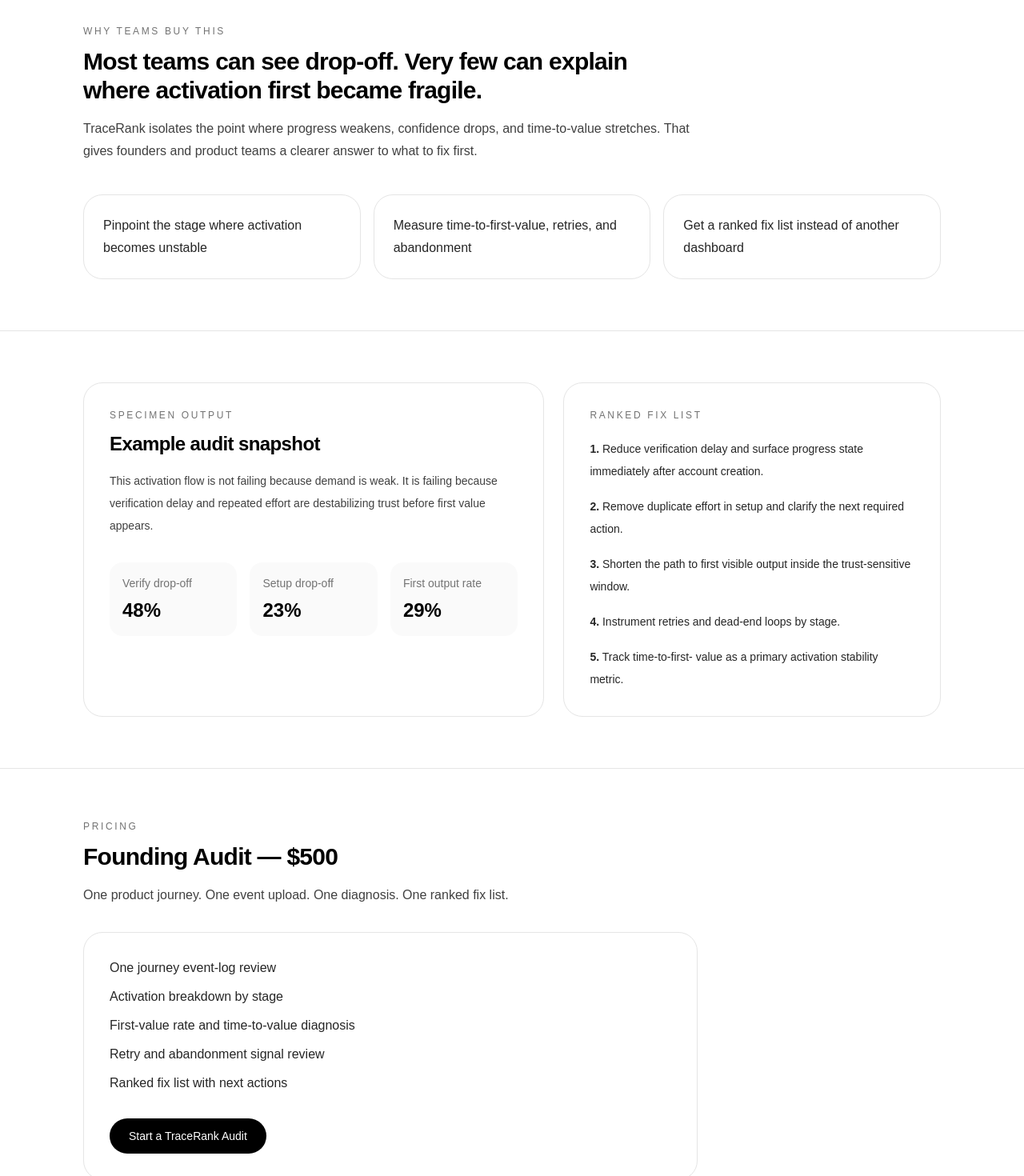
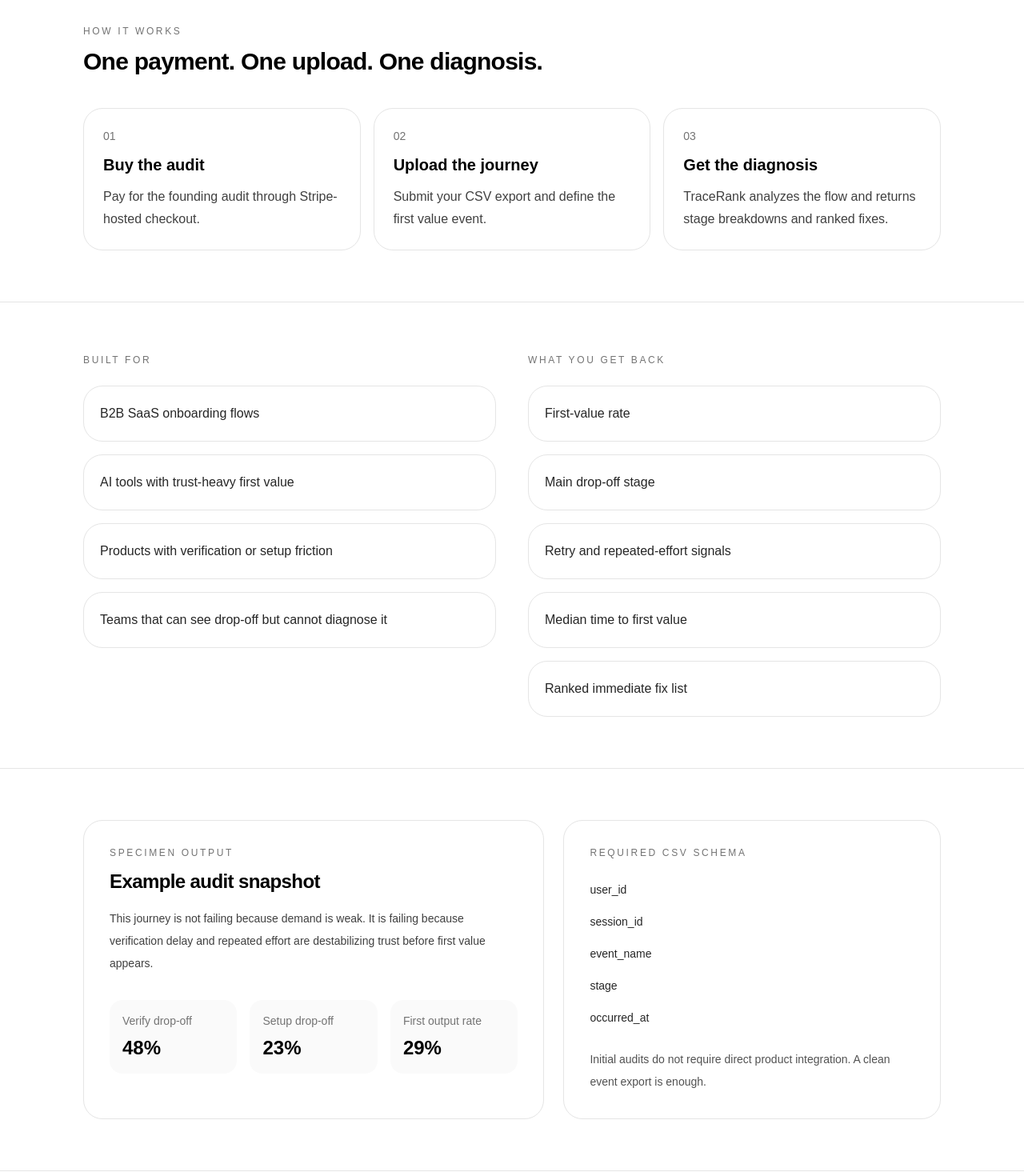
Before and after one commit to avadavisstudio/tracerank-v1, a Next.js app: page / in a window 1280 px wide. Shown: the part 600-2070 px from the top of the page at 80% size. Built offline with nearby package versions, Linux system fonts and the light colour scheme; no server answers.

Commit message:
Add Stripe-first revenue flow and specimen page

```diff
--- a/src/app/page.tsx
+++ b/src/app/page.tsx
@@ -1,9 +1,25 @@
-import Link from "next/link";
+const paymentLink =
+  process.env.NEXT_PUBLIC_STRIPE_PAYMENT_LINK_URL || "/start";
 
 const bullets = [
   "Pinpoint the stage where activation becomes unstable",
   "Measure time-to-first-value, retries, and abandonment",
   "Get a ranked fix list instead of another dashboard",
+];
+
+const builtFor = [
+  "B2B SaaS onboarding flows",
+  "AI tools with trust-heavy first value",
+  "Products with verification or setup friction",
+  "Teams that can see drop-off but cannot diagnose it",
+];
+
+const deliverables = [
+  "First-value rate",
+  "Main drop-off stage",
+  "Retry and repeated-effort signals",
+  "Median time to first value",
+  "Ranked immediate fix list",
 ];
 
 const faqs = [
@@ -13,9 +29,14 @@
       "B2B SaaS and AI products with multi-step onboarding, setup, verification, or first-value flows.",
   },
   {
-    question: "What data do I need?",
+    question: "What do I need to provide?",
     answer:
       "A CSV export with user_id, session_id, event_name, stage, and occurred_at columns.",
+  },
+  {
+    question: "What do I receive?",
+    answer:
+      "One paid founding audit with activation diagnosis, stage breakdown, retry signals, and a ranked fix list.",
   },
   {
     question: "Is this a full analytics replacement?",
@@ -37,18 +58,18 @@
               Find where activation actually breaks.
             </h1>
             <p className="mt-6 max-w-2xl text-lg leading-8 text-neutral-700">
-              Upload a journey event export and get a ranked diagnosis of the
-              stages, delays, retries, and abandonment patterns hurting first
-              value.
+              Buy a founding audit, upload a journey export, and get a ranked
+              diagnosis of the stages, delays, retries, and abandonment patterns
+              hurting first value.
             </p>
 
             <div className="mt-8 flex flex-col gap-3 sm:flex-row">
-              <Link
-                href="/start"
+              <a
+                href={paymentLink}
                 className="inline-flex items-center justify-center rounded-full bg-black px-6 py-3 text-sm font-medium text-white transition hover:opacity-90"
               >
-                Start a TraceRank Audit
-              </Link>
+                Buy Founding Audit
+              </a>
 
               <a
                 href="#pricing"
@@ -92,35 +113,80 @@
         <div className="mx-auto max-w-6xl px-6 py-16 md:px-10">
           <div className="max-w-3xl">
             <p className="text-xs font-medium uppercase tracking-[0.22em] text-neutral-500">
-              Why teams buy this
+              How it works
             </p>
             <h2 className="mt-3 text-3xl font-semibold tracking-tight">
-              Most teams can see drop-off. Very few can explain where activation
-              first became fragile.
+              One payment. One upload. One diagnosis.
             </h2>
-            <p className="mt-4 text-base leading-7 text-neutral-700">
-              TraceRank isolates the point where progress weakens, confidence
-              drops, and time-to-value stretches. That gives founders and
-              product teams a clearer answer to what to fix first.
+          </div>
+
+          <div className="mt-10 grid gap-4 md:grid-cols-3">
+            <div className="rounded-3xl border border-neutral-200 p-6">
+              <p className="text-sm font-medium text-neutral-500">01</p>
+              <h3 className="mt-3 text-xl font-semibold">Buy the audit</h3>
+              <p className="mt-3 text-base leading-7 text-neutral-700">
+                Pay for the founding audit through Stripe-hosted checkout.
               </p>
             </div>
 
-          <div className="mt-10 grid gap-4 md:grid-cols-3">
-            {bullets.map((bullet) => (
-              <div
-                key={bullet}
-                className="rounded-3xl border border-neutral-200 p-6"
-              >
-                <p className="text-base leading-7 text-neutral-800">{bullet}</p>
+            <div className="rounded-3xl border border-neutral-200 p-6">
+              <p className="text-sm font-medium text-neutral-500">02</p>
+              <h3 className="mt-3 text-xl font-semibold">Upload the journey</h3>
+              <p className="mt-3 text-base leading-7 text-neutral-700">
+                Submit your CSV export and define the first value event.
+              </p>
             </div>
-            ))}
+
+            <div className="rounded-3xl border border-neutral-200 p-6">
+              <p className="text-sm font-medium text-neutral-500">03</p>
+              <h3 className="mt-3 text-xl font-semibold">Get the diagnosis</h3>
+              <p className="mt-3 text-base leading-7 text-neutral-700">
+                TraceRank analyzes the flow and returns stage breakdowns and
+                ranked fixes.
+              </p>
+            </div>
           </div>
         </div>
       </section>
 
       <section className="border-b border-neutral-200">
-        <div className="mx-auto max-w-6xl px-6 py-16 md:px-10">
-          <div className="grid gap-6 lg:grid-cols-[1.1fr_0.9fr]">
+        <div className="mx-auto grid max-w-6xl gap-10 px-6 py-16 md:px-10 lg:grid-cols-2">
+          <div>
+            <p className="text-xs font-medium uppercase tracking-[0.22em] text-neutral-500">
+              Built for
+            </p>
+            <div className="mt-6 grid gap-4">
+              {builtFor.map((item) => (
+                <div
+                  key={item}
+                  className="rounded-3xl border border-neutral-200 p-5"
+                >
+                  <p className="text-base leading-7 text-neutral-800">{item}</p>
+                </div>
+              ))}
+            </div>
+          </div>
+
+          <div>
+            <p className="text-xs font-medium uppercase tracking-[0.22em] text-neutral-500">
+              What you get back
+            </p>
+            <div className="mt-6 grid gap-4">
+              {deliverables.map((item) => (
+                <div
+                  key={item}
+                  className="rounded-3xl border border-neutral-200 p-5"
+                >
+                  <p className="text-base leading-7 text-neutral-800">{item}</p>
+                </div>
+              ))}
+            </div>
+          </div>
+        </div>
+      </section>
+
+      <section className="border-b border-neutral-200">
+        <div className="mx-auto grid max-w-6xl gap-6 px-6 py-16 md:px-10 lg:grid-cols-[1.1fr_0.9fr]">
           <div className="rounded-3xl border border-neutral-200 p-8">
             <p className="text-xs font-medium uppercase tracking-[0.22em] text-neutral-500">
               Specimen output
@@ -129,9 +195,9 @@
               Example audit snapshot
             </h3>
             <p className="mt-4 text-sm leading-7 text-neutral-700">
-                This activation flow is not failing because demand is weak. It
-                is failing because verification delay and repeated effort are
-                destabilizing trust before first value appears.
+              This journey is not failing because demand is weak. It is failing
+              because verification delay and repeated effort are destabilizing
+              trust before first value appears.
             </p>
 
             <div className="mt-8 grid gap-4 sm:grid-cols-3">
@@ -152,32 +218,19 @@
 
           <div className="rounded-3xl border border-neutral-200 p-8">
             <p className="text-xs font-medium uppercase tracking-[0.22em] text-neutral-500">
-                Ranked fix list
+              Required CSV schema
             </p>
-              <ol className="mt-5 space-y-4 text-sm leading-7 text-neutral-800">
-                <li>
-                  <span className="font-semibold">1.</span> Reduce verification
-                  delay and surface progress state immediately after account
-                  creation.
-                </li>
-                <li>
-                  <span className="font-semibold">2.</span> Remove duplicate
-                  effort in setup and clarify the next required action.
-                </li>
-                <li>
-                  <span className="font-semibold">3.</span> Shorten the path to
-                  first visible output inside the trust-sensitive window.
-                </li>
-                <li>
-                  <span className="font-semibold">4.</span> Instrument retries
-                  and dead-end loops by stage.
-                </li>
-                <li>
-                  <span className="font-semibold">5.</span> Track time-to-first-
-                  value as a primary activation stability metric.
-                </li>
-              </ol>
+            <div className="mt-6 space-y-3 text-sm leading-7 text-neutral-800">
+              <p>user_id</p>
+              <p>session_id</p>
+              <p>event_name</p>
+              <p>stage</p>
+              <p>occurred_at</p>
             </div>
+            <p className="mt-6 text-sm leading-7 text-neutral-600">
+              Initial audits do not require direct product integration. A clean
+              event export is enough.
+            </p>
           </div>
         </div>
       </section>
@@ -189,11 +242,10 @@
               Pricing
             </p>
             <h2 className="mt-3 text-3xl font-semibold tracking-tight">
-              Founding Audit — $500
+              Founding Audit — $249
             </h2>
             <p className="mt-4 text-base leading-7 text-neutral-700">
-              One product journey. One event upload. One diagnosis. One ranked
-              fix list.
+              One journey export. One paid diagnosis. One ranked fix list.
             </p>
           </div>
 
@@ -203,16 +255,16 @@
               <li>Activation breakdown by stage</li>
               <li>First-value rate and time-to-value diagnosis</li>
               <li>Retry and abandonment signal review</li>
-              <li>Ranked fix list with next actions</li>
+              <li>Ranked immediate fix list</li>
             </ul>
 
             <div className="mt-8">
-              <Link
-                href="/start"
+              <a
+                href={paymentLink}
                 className="inline-flex items-center justify-center rounded-full bg-black px-6 py-3 text-sm font-medium text-white transition hover:opacity-90"
               >
-                Start a TraceRank Audit
-              </Link>
+                Buy Founding Audit
+              </a>
             </div>
           </div>
         </div>
@@ -253,17 +305,17 @@
               Stop guessing where activation breaks.
             </h2>
             <p className="mt-4 max-w-2xl text-base leading-7 text-white/80">
-              Upload the journey. Get the diagnosis. Fix what is actually
-              costing conversion.
+              Buy the audit, upload the journey, and get a diagnosis you can act
+              on.
             </p>
 
             <div className="mt-8">
-              <Link
-                href="/start"
+              <a
+                href={paymentLink}
                 className="inline-flex items-center justify-center rounded-full bg-white px-6 py-3 text-sm font-medium text-black transition hover:bg-neutral-200"
               >
-                Start a TraceRank Audit
-              </Link>
+                Buy Founding Audit
+              </a>
             </div>
           </div>
         </div>
--- /dev/null
+++ b/src/app/specimen/page.tsx
@@ -0,0 +1,68 @@
+export default function SpecimenPage() {
+  return (
+    <main className="min-h-screen bg-white text-black">
+      <section className="border-b border-neutral-200">
+        <div className="mx-auto max-w-5xl px-6 py-16 md:px-10">
+          <p className="text-xs font-medium uppercase tracking-[0.22em] text-neutral-500">
+            TraceRank Specimen
+          </p>
+          <h1 className="mt-3 text-4xl font-semibold tracking-tight md:text-5xl">
+            Public-safe example audit
+          </h1>
+          <p className="mt-4 max-w-2xl text-base leading-7 text-neutral-700">
+            This specimen shows the kind of diagnostic output TraceRank produces
+            from a structured journey export.
+          </p>
+        </div>
+      </section>
+
+      <section className="border-b border-neutral-200">
+        <div className="mx-auto grid max-w-6xl gap-6 px-6 py-14 md:grid-cols-2 lg:grid-cols-4 md:px-10">
+          <div className="rounded-3xl border border-neutral-200 p-6">
+            <p className="text-sm text-neutral-500">First-value rate</p>
+            <p className="mt-2 text-2xl font-semibold">29%</p>
+          </div>
+          <div className="rounded-3xl border border-neutral-200 p-6">
+            <p className="text-sm text-neutral-500">Time to first value</p>
+            <p className="mt-2 text-2xl font-semibold">8m 42s</p>
+          </div>
+          <div className="rounded-3xl border border-neutral-200 p-6">
+            <p className="text-sm text-neutral-500">Main drop-off stage</p>
+            <p className="mt-2 text-2xl font-semibold">Verify</p>
+          </div>
+          <div className="rounded-3xl border border-neutral-200 p-6">
+            <p className="text-sm text-neutral-500">Top retry signal</p>
+            <p className="mt-2 text-2xl font-semibold">verify_email</p>
+          </div>
+        </div>
+      </section>
+
+      <section className="border-b border-neutral-200">
+        <div className="mx-auto grid max-w-6xl gap-6 px-6 py-14 md:px-10 lg:grid-cols-[1.1fr_0.9fr]">
+          <div className="rounded-3xl border border-neutral-200 p-8">
+            <p className="text-xs font-medium uppercase tracking-[0.22em] text-neutral-500">
+              Audit snapshot
+            </p>
+            <p className="mt-4 text-base leading-8 text-neutral-800">
+              This activation journey is not failing because awareness is weak.
+              It is failing because verification delay and repeated effort are
+              destabilizing progress before first value appears.
+            </p>
+          </div>
+
+          <div className="rounded-3xl border border-neutral-200 p-8">
+            <p className="text-xs font-medium uppercase tracking-[0.22em] text-neutral-500">
+              Immediate fixes
+            </p>
+            <ol className="mt-4 space-y-3 text-sm leading-7 text-neutral-800">
+              <li>1. Reduce verification delay immediately after account creation</li>
+              <li>2. Remove repeated verification attempts and unclear error states</li>
+              <li>3. Shorten the path from verification into first visible output</li>
+              <li>4. Track retry loops and dead-end states by stage</li>
+            </ol>
+          </div>
+        </div>
+      </section>
+    </main>
+  );
+}
--- a/src/app/start/page.tsx
+++ b/src/app/start/page.tsx
@@ -9,11 +9,11 @@
             TraceRank Intake
           </p>
           <h1 className="mt-3 text-4xl font-semibold tracking-tight md:text-5xl">
-            Start a TraceRank Audit
+            Submit your paid audit intake
           </h1>
           <p className="mt-4 max-w-2xl text-base leading-7 text-neutral-700">
-            Submit your journey export and define the first value event you want
-            measured. This intake is the front door for the founding audit.
+            Upload your journey export and define the first value event you want
+            measured. This intake powers the founding audit you already bought.
           </p>
         </div>
       </section>
@@ -30,11 +30,11 @@
                 What happens next
               </p>
               <ol className="mt-4 space-y-3 text-sm leading-7 text-neutral-700">
-                <li>1. You submit event-log intake details</li>
-                <li>2. Payment flow is triggered</li>
-                <li>3. CSV is parsed and validated</li>
-                <li>4. Journey analysis is generated</li>
-                <li>5. Ranked fixes are returned in the audit view</li>
+                <li>1. You submit paid intake details</li>
+                <li>2. CSV is parsed and validated</li>
+                <li>3. Journey analysis is generated</li>
+                <li>4. Audit view is created</li>
+                <li>5. You review breakdowns and ranked fixes</li>
               </ol>
             </div>
 
--- a/src/app/success/page.tsx
+++ b/src/app/success/page.tsx
@@ -1,17 +1,76 @@
+import Link from "next/link";
+
 export default function SuccessPage() {
   return (
-    <main className="min-h-screen bg-white text-black px-6 py-16">
-      <div className="mx-auto max-w-4xl">
-        <p className="text-sm tracking-[0.2em] uppercase text-neutral-500">
-          Payment Complete
-        </p>
-        <h1 className="mt-3 text-4xl font-semibold tracking-tight">
-          Audit received
-        </h1>
-        <p className="mt-4 text-base text-neutral-700">
-          Your upload and analysis flow will continue from here.
-        </p>
-      </div>
+    <main className="min-h-screen bg-white text-black">
+      <section className="border-b border-neutral-200">
+        <div className="mx-auto max-w-4xl px-6 py-16 md:px-10">
+          <p className="text-xs font-medium uppercase tracking-[0.22em] text-neutral-500">
+            Payment received
+          </p>
+          <h1 className="mt-3 text-4xl font-semibold tracking-tight md:text-5xl">
+            Your founding audit is ready for intake.
+          </h1>
+          <p className="mt-4 text-base leading-7 text-neutral-700">
+            The next step is submitting your journey export and defining the
+            first value event you want measured.
+          </p>
+
+          <div className="mt-8">
+            <Link
+              href="/start"
+              className="inline-flex items-center justify-center rounded-full bg-black px-6 py-3 text-sm font-medium text-white transition hover:opacity-90"
+            >
+              Continue to intake
+            </Link>
+          </div>
+        </div>
+      </section>
+
+      <section className="border-b border-neutral-200">
+        <div className="mx-auto grid max-w-5xl gap-6 px-6 py-14 md:px-10 lg:grid-cols-2">
+          <div className="rounded-3xl border border-neutral-200 p-6">
+            <p className="text-sm font-semibold text-neutral-900">
+              What you need next
+            </p>
+            <ul className="mt-4 space-y-3 text-sm leading-7 text-neutral-700">
+              <li>Work email</li>
+              <li>Company or product name</li>
+              <li>First value event label</li>
+              <li>CSV with required journey fields</li>
+            </ul>
+          </div>
+
+          <div className="rounded-3xl border border-neutral-200 bg-neutral-50 p-6">
+            <p className="text-sm font-semibold text-neutral-900">
+              Required CSV columns
+            </p>
+            <ul className="mt-4 space-y-3 text-sm leading-7 text-neutral-700">
+              <li>user_id</li>
+              <li>session_id</li>
+              <li>event_name</li>
+              <li>stage</li>
+              <li>occurred_at</li>
+            </ul>
+          </div>
+        </div>
+      </section>
+
+      <section>
+        <div className="mx-auto max-w-4xl px-6 py-14 md:px-10">
+          <div className="rounded-3xl border border-neutral-200 p-6">
+            <p className="text-sm font-semibold text-neutral-900">
+              What happens after upload
+            </p>
+            <ol className="mt-4 space-y-3 text-sm leading-7 text-neutral-700">
+              <li>1. Your CSV is validated and stored</li>
+              <li>2. TraceRank analyzes the journey</li>
+              <li>3. An audit page is generated</li>
+              <li>4. You review stage breakdowns and immediate fixes</li>
+            </ol>
+          </div>
+        </div>
+      </section>
     </main>
   );
 }
```
Lines whose indentation alone changed are shown as unchanged.
